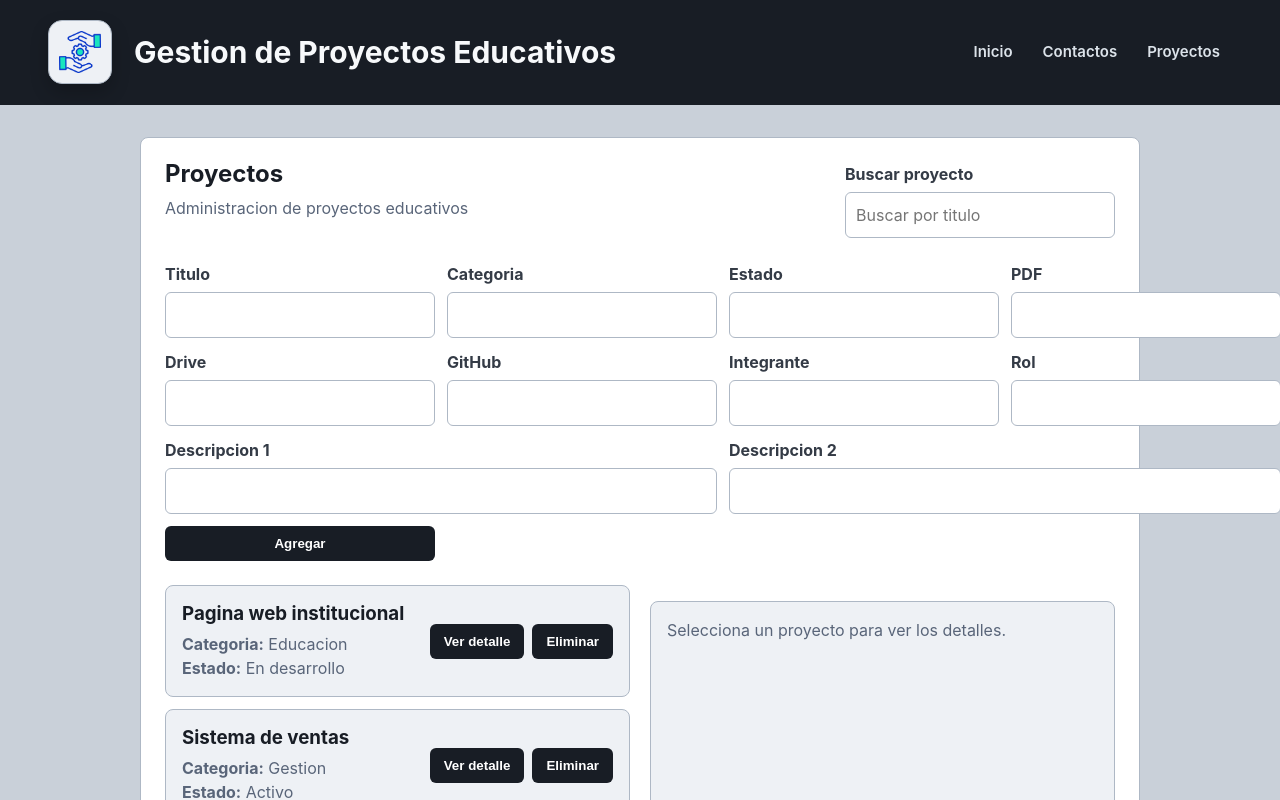
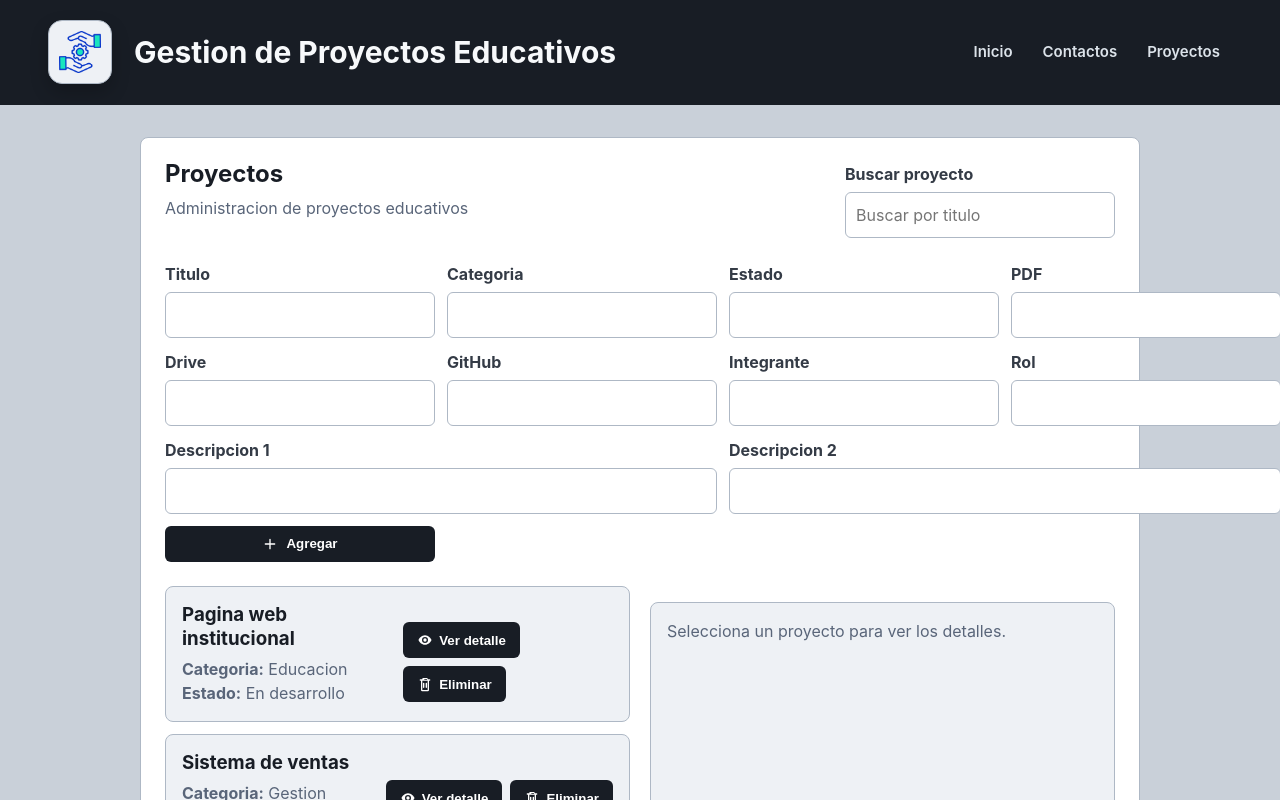
Before and after one commit to Guille0916/pv_tp3_grupo19, a React (Vite) app: page / in a window 1280 px wide. Shown: the top 800 px of the page. Built offline with nearby package versions, Linux system fonts and the light colour scheme.

Commit message:
agregando iconos de los botones  en el componente FormularioProyecto. y ProyectoCard  usando svg respetando el tamaño  el espacio el margen

```diff
--- a/src/components/FormularioProyecto.jsx
+++ b/src/components/FormularioProyecto.jsx
@@ -97,7 +97,12 @@ function FormularioProyecto({ onAgregarProyecto }) {
         <input id="descripcion2" name="descripcion2" type="text" required value={descripcion2} onChange={cambiarFormulario} />
       </div>
 
-      <button type="submit">Agregar</button>
+      <button type="submit">
+        <svg className="boton-icono" width="16" height="16" fill="white" viewBox="0 0 24 24" aria-hidden="true" style={{ marginRight: '8px', verticalAlign: 'middle' }}>
+          <path d="M12 4a1 1 0 0 1 1 1v6h6a1 1 0 1 1 0 2h-6v6a1 1 0 1 1-2 0v-6H5a1 1 0 1 1 0-2h6V5a1 1 0 0 1 1-1z"/>
+        </svg>
+        Agregar
+      </button>
     </form>
   );
 }
--- a/src/components/ProyectoCard.jsx
+++ b/src/components/ProyectoCard.jsx
@@ -10,13 +10,20 @@ function ProyectoCard({ proyecto, onVerDetalle, onEliminar }) {
         <p><strong>Estado:</strong> {estado}</p>
       </div>
 
-      <div className="card-botones">
-        <button type="button" onClick={() => onVerDetalle(proyecto)}>
+      <div className="card-botones" style={{ marginTop: '16px', display: 'flex', gap: '8px', flexWrap: 'wrap' }}>
+        <button type="button" onClick={() => onVerDetalle(proyecto)} style={{ display: 'inline-flex', alignItems: 'center' }}>
+          <svg className="boton-icono" width="16" height="16" fill="white" viewBox="0 0 24 24" aria-hidden="true" style={{ marginRight: '6px' }}>
+            <path d="M12 5c-5 0-8.5 4.4-9.5 6.4a1.4 1.4 0 0 0 0 1.2C3.5 14.6 7 19 12 19s8.5-4.4 9.5-6.4a1.4 1.4 0 0 0 0-1.2C20.5 9.4 17 5 12 5Zm0 11.5a4.5 4.5 0 1 1 0-9 4.5 4.5 0 0 1 0 9Zm0-2a2.5 2.5 0 1 0 0-5 2.5 2.5 0 0 0 0 5Z" />
+          </svg>
           Ver detalle
         </button>
-        <button type="button" onClick={() => onEliminar(id)}>
+        <button type="button" onClick={() => onEliminar(id)} style={{ display: 'inline-flex', alignItems: 'center' }}>
+          <svg className="boton-icono" width="16" height="16" fill="white" viewBox="0 0 24 24" aria-hidden="true" style={{ marginRight: '6px' }}>
+            <path d="M9 3a1 1 0 0 0-1 1v1H5a1 1 0 1 0 0 2h1v14a2 2 0 0 0 2 2h8a2 2 0 0 0 2-2V7h1a1 1 0 1 0 0-2h-3V4a1 1 0 0 0-1-1H9Zm2 2h4v1h-4V5ZM8 7h8v14H8V7Zm2 3a1 1 0 0 1 1 1v6a1 1 0 1 1-2 0v-6a1 1 0 0 1 1-1Zm4 0a1 1 0 0 1 1 1v6a1 1 0 1 1-2 0v-6a1 1 0 0 1 1-1Z" />
+          </svg>
           Eliminar
         </button>
+
       </div>
     </article>
   );
```
